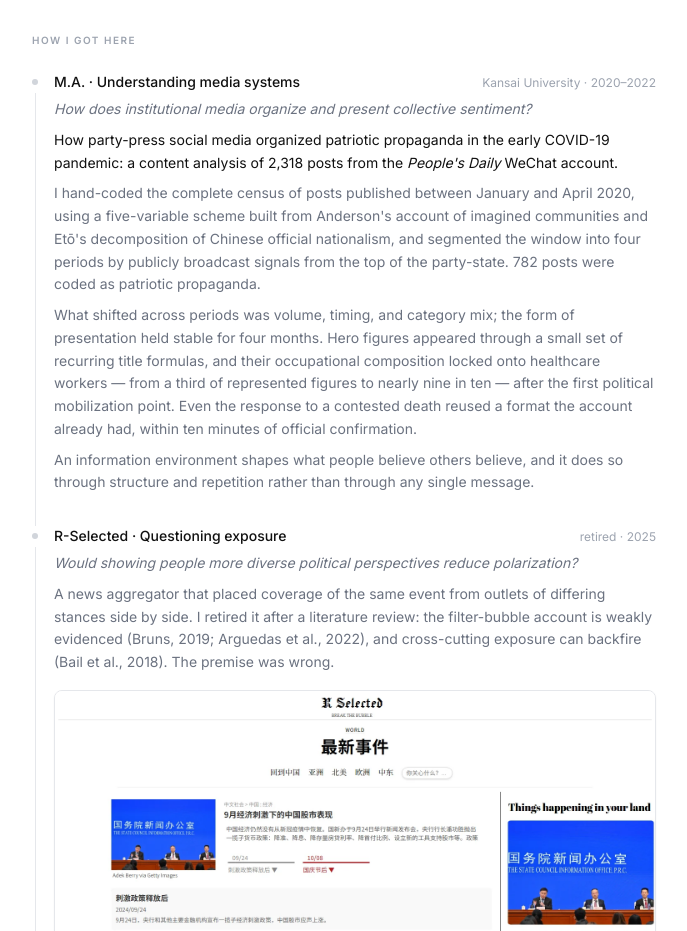
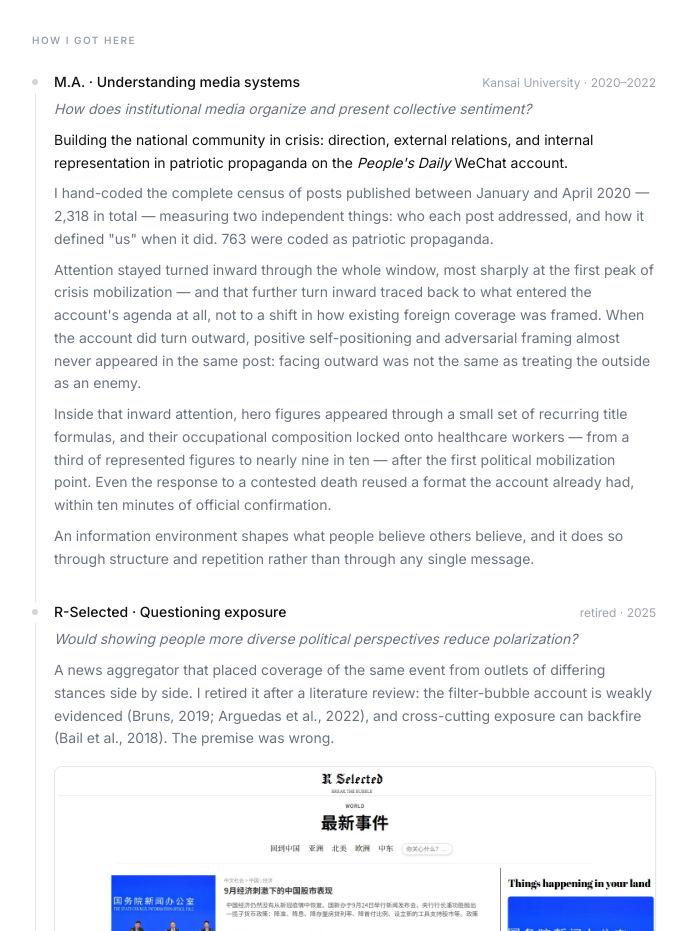
Before and after one commit to rfb4c/rfb4c.github.io, an Astro site: page /research in a window 1280 px wide. Shown: the part 2560-3491 px from the top of the page, without its empty margins (296-983 px from the left). Built offline with nearby package versions, Linux system fonts and the light colour scheme; Astro itself is replaced by a stand-in of ours.

Commit message:
Sync M.A. research copy and CV to the rewritten writing sample
The writing sample was restructured around two independent measurement
layers (narrative direction and construction mechanism) with three
findings instead of the old single hero-narrative framing. Update the
research page, CV page, and CV PDF to match: 782 -> 763 patriotic
posts, and copy that now also reflects the direction/boundary-work
findings (inward-dominant attention, outward != hostile) alongside
the existing hero-repertoire finding.

```diff
--- a/src/pages/cv.astro
+++ b/src/pages/cv.astro
@@ -134,15 +134,19 @@ const certifications = [
             <span class="text-sm font-medium text-[#111111] dark:text-[#FAFAFA]">Master's Thesis Research — Kansai University, Graduate School of Sociology</span>
             <span class="text-xs text-gray-400 dark:text-zinc-500">2020–2022</span>
           </div>
-          <p class="text-xs text-gray-500 dark:text-zinc-400 mt-1 italic">How party-press social media organized patriotic propaganda in the early COVID-19 pandemic</p>
+          <p class="text-xs text-gray-500 dark:text-zinc-400 mt-1 italic">How party-press social media built the boundaries of national community through patriotic propaganda in the early COVID-19 pandemic</p>
           <ul class="mt-3 space-y-2">
             <li class="flex gap-3 text-sm leading-relaxed text-gray-500 dark:text-zinc-400">
               <span class="text-gray-300 dark:text-zinc-600 select-none">—</span>
-              <span>Hand-coded the complete census of 2,318 posts published by the <em>People's Daily</em> WeChat official account over the first four months of 2020, developing an original five-variable coding scheme to identify and analyze patriotic propaganda.</span>
+              <span>Hand-coded the complete census of 2,318 posts published by the <em>People's Daily</em> WeChat official account over the first four months of 2020, developing an original coding scheme measuring both who each post addressed and how it defined "us" when it did.</span>
             </li>
             <li class="flex gap-3 text-sm leading-relaxed text-gray-500 dark:text-zinc-400">
               <span class="text-gray-300 dark:text-zinc-600 select-none">—</span>
-              <span>Found this content assembled from a small set of reusable title formulas and narrative paths rather than composed anew for each event: what shifted across periods was volume and category mix, while hero portrayals converged on healthcare workers — from a third of represented figures to nearly nine in ten — after the first political mobilization point.</span>
+              <span>Found attention turned sharply inward at the crisis peak, driven by which topics entered the publishing agenda rather than a shift in how existing foreign coverage was framed; outward-facing content rarely combined positive self-positioning with hostility toward outsiders.</span>
+            </li>
+            <li class="flex gap-3 text-sm leading-relaxed text-gray-500 dark:text-zinc-400">
+              <span class="text-gray-300 dark:text-zinc-600 select-none">—</span>
+              <span>Found representational form assembled from a small set of reusable title formulas and narrative paths rather than composed anew for each event: hero portrayals converged on healthcare workers — from a third of represented figures to nearly nine in ten — after the first political mobilization point.</span>
             </li>
           </ul>
         </div>
--- a/src/pages/research.astro
+++ b/src/pages/research.astro
@@ -301,24 +301,29 @@ const next = [
               How does institutional media organize and present collective sentiment?
             </p>
             <p class="mt-2 text-sm text-gray-500 dark:text-zinc-400 leading-relaxed">
-              <span class="text-[#111111] dark:text-[#FAFAFA]">How party-press social media
-              organized patriotic propaganda in the early COVID-19 pandemic: a content analysis of
-              2,318 posts from the <em>People's Daily</em> WeChat account.</span>
+              <span class="text-[#111111] dark:text-[#FAFAFA]">Building the national community in
+              crisis: direction, external relations, and internal representation in patriotic
+              propaganda on the <em>People's Daily</em> WeChat account.</span>
             </p>
             <p class="mt-2 text-sm text-gray-500 dark:text-zinc-400 leading-relaxed">
-              I hand-coded the complete census of posts published between January and April 2020,
-              using a five-variable scheme built from Anderson's account of imagined communities
-              and Etō's decomposition of Chinese official nationalism, and segmented the window
-              into four periods by publicly broadcast signals from the top of the party-state.
-              782 posts were coded as patriotic propaganda.
+              I hand-coded the complete census of posts published between January and April 2020 —
+              2,318 in total — measuring two independent things: who each post addressed, and how
+              it defined "us" when it did. 763 were coded as patriotic propaganda.
             </p>
             <p class="mt-2 text-sm text-gray-500 dark:text-zinc-400 leading-relaxed">
-              What shifted across periods was volume, timing, and category mix; the form of
-              presentation held stable for four months. Hero figures appeared through a small set
-              of recurring title formulas, and their occupational composition locked onto
-              healthcare workers — from a third of represented figures to nearly nine in ten —
-              after the first political mobilization point. Even the response to a contested death
-              reused a format the account already had, within ten minutes of official confirmation.
+              Attention stayed turned inward through the whole window, most sharply at the first
+              peak of crisis mobilization — and that further turn inward traced back to what
+              entered the account's agenda at all, not to a shift in how existing foreign coverage
+              was framed. When the account did turn outward, positive self-positioning and
+              adversarial framing almost never appeared in the same post: facing outward was not
+              the same as treating the outside as an enemy.
+            </p>
+            <p class="mt-2 text-sm text-gray-500 dark:text-zinc-400 leading-relaxed">
+              Inside that inward attention, hero figures appeared through a small set of recurring
+              title formulas, and their occupational composition locked onto healthcare workers —
+              from a third of represented figures to nearly nine in ten — after the first political
+              mobilization point. Even the response to a contested death reused a format the
+              account already had, within ten minutes of official confirmation.
             </p>
             <p class="mt-2 text-sm text-gray-500 dark:text-zinc-400 leading-relaxed">
               An information environment shapes what people believe others believe, and it does so
```
Also changed, not shown: 1 other file.
